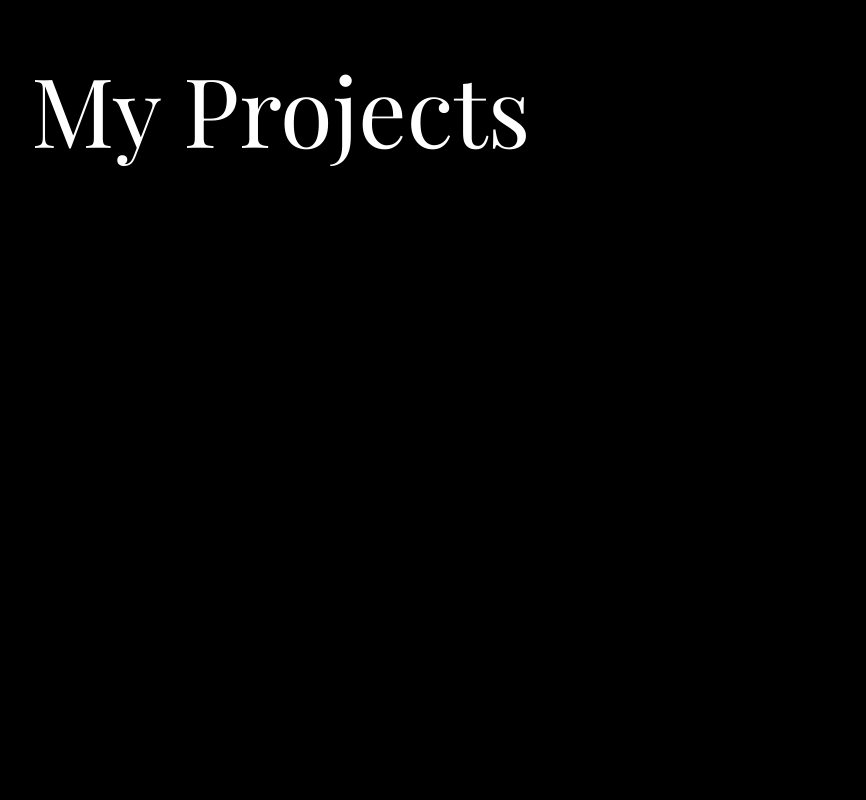
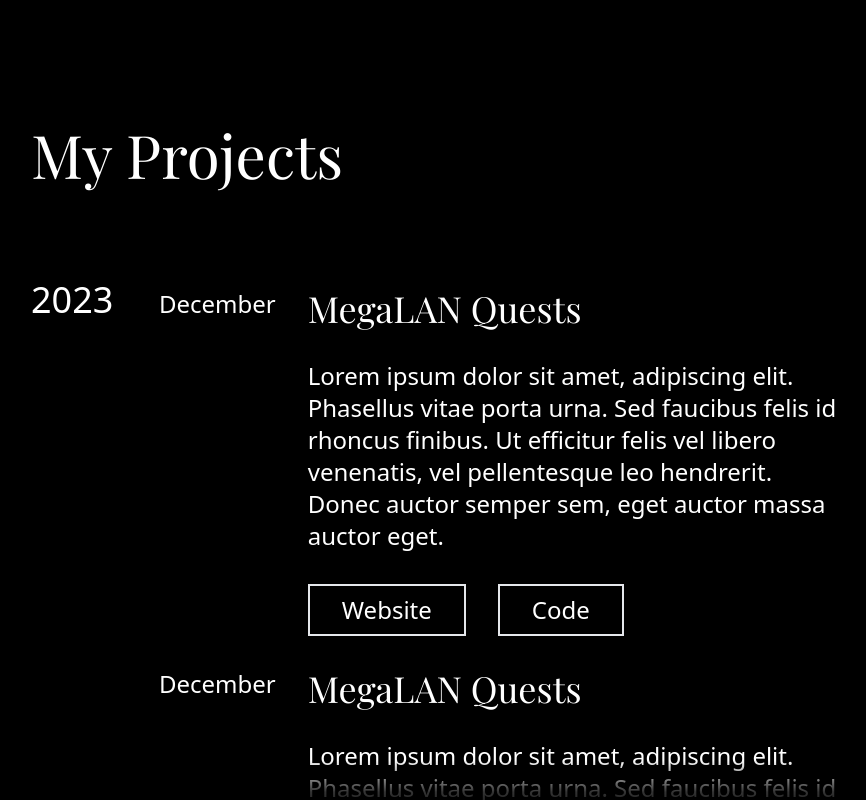
Before and after one commit to HARI-PRMD/portfolio, a Next.js app: page / in a window 1280 px wide. Shown: the part 740-1540 px from the top of the page, without its empty margins (97-963 px from the left). Built offline with nearby package versions, Linux system fonts and the light colour scheme; no server answers.

Commit message:
Completed Basic Version of My Projects Section

```diff
--- /dev/null
+++ b/src/components/projects/AllProjects.tsx
@@ -0,0 +1,88 @@
+import ProjectCard from "./ProjectCard";
+
+const AllProjects = () => {
+  // TODO: Month sticky scrolls
+
+  return (
+    <div className="fr z-0 h-full">
+      <div className="h-full space-y-8 overflow-auto py-16">
+        <div>
+          <p className="p-main sticky top-0">2023</p>
+          <div className="-translate-y-8 space-y-8 pl-32">
+            <ProjectCard
+              title="MegaLAN Quests"
+              description="Lorem ipsum dolor sit amet, adipiscing elit. Phasellus vitae
+  porta urna. Sed faucibus felis id rhoncus finibus. Ut efficitur
+  felis vel libero venenatis, vel pellentesque leo hendrerit.
+  Donec auctor semper sem, eget auctor massa auctor eget."
+              month="December"
+              websiteLink="http://localhost:3000/"
+              codeLink="http://localhost:3000/"
+            />
+            <ProjectCard
+              title="MegaLAN Quests"
+              description="Lorem ipsum dolor sit amet, adipiscing elit. Phasellus vitae
+  porta urna. Sed faucibus felis id rhoncus finibus. Ut efficitur
+  felis vel libero venenatis, vel pellentesque leo hendrerit.
+  Donec auctor semper sem, eget auctor massa auctor eget."
+              month="December"
+              websiteLink="http://localhost:3000/"
+              codeLink="http://localhost:3000/"
+            />
+          </div>
+        </div>
+        <div>
+          <p className="p-main sticky top-0">2022</p>
+          <div className="-translate-y-8 space-y-8 pl-32">
+            <ProjectCard
+              title="MegaLAN Quests"
+              description="Lorem ipsum dolor sit amet, adipiscing elit. Phasellus vitae
+  porta urna. Sed faucibus felis id rhoncus finibus. Ut efficitur
+  felis vel libero venenatis, vel pellentesque leo hendrerit.
+  Donec auctor semper sem, eget auctor massa auctor eget."
+              month="December"
+              websiteLink="http://localhost:3000/"
+              codeLink="http://localhost:3000/"
+            />
+            <ProjectCard
+              title="MegaLAN Quests"
+              description="Lorem ipsum dolor sit amet, adipiscing elit. Phasellus vitae
+  porta urna. Sed faucibus felis id rhoncus finibus. Ut efficitur
+  felis vel libero venenatis, vel pellentesque leo hendrerit.
+  Donec auctor semper sem, eget auctor massa auctor eget."
+              month="December"
+              websiteLink="http://localhost:3000/"
+              codeLink="http://localhost:3000/"
+            />
+          </div>
+        </div>
+        <div>
+          <p className="p-main sticky top-0">2021</p>
+          <div className="-translate-y-8 space-y-8 pl-32">
+            <ProjectCard
+              title="MegaLAN Quests"
+              description="Lorem ipsum dolor sit amet, adipiscing elit. Phasellus vitae
+  porta urna. Sed faucibus felis id rhoncus finibus. Ut efficitur
+  felis vel libero venenatis, vel pellentesque leo hendrerit.
+  Donec auctor semper sem, eget auctor massa auctor eget."
+              month="December"
+              websiteLink="http://localhost:3000/"
+              codeLink="http://localhost:3000/"
+            />
+            <ProjectCard
+              title="MegaLAN Quests"
+              description="Lorem ipsum dolor sit amet, adipiscing elit. Phasellus vitae
+  porta urna. Sed faucibus felis id rhoncus finibus. Ut efficitur
+  felis vel libero venenatis, vel pellentesque leo hendrerit.
+  Donec auctor semper sem, eget auctor massa auctor eget."
+              month="December"
+              websiteLink="http://localhost:3000/"
+              codeLink="http://localhost:3000/"
+            />
+          </div>
+        </div>
+      </div>
+    </div>
+  );
+};
+export default AllProjects;
--- /dev/null
+++ b/src/components/projects/ProjectCard.tsx
@@ -0,0 +1,44 @@
+import Link from "next/link";
+
+type Props = {
+  title: string;
+  description: string;
+  month: string;
+  websiteLink?: string;
+  codeLink?: string;
+};
+
+const ProjectCard: React.FC<Props> = ({
+  title,
+  description,
+  month,
+  websiteLink,
+  codeLink,
+}) => {
+  return (
+    <div className="fr space-x-8">
+      <p>{month}</p>
+      <div className="space-y-8">
+        <h3>{title}</h3>
+        <p>{description}</p>
+        <div className="fr space-x-8">
+          {websiteLink && (
+            <Link href={websiteLink}>
+              <div className="w-fit border-2 px-8 py-2">
+                <p>Website</p>
+              </div>
+            </Link>
+          )}
+          {codeLink && (
+            <Link href={codeLink}>
+              <div className="w-fit border-2 px-8 py-2">
+                <p>Code</p>
+              </div>
+            </Link>
+          )}
+        </div>
+      </div>
+    </div>
+  );
+};
+export default ProjectCard;
--- a/src/layouts/Header.tsx
+++ b/src/layouts/Header.tsx
@@ -1,6 +1,6 @@
 const Header = () => {
   return (
-    <div className="fr fixed h-fit w-full justify-between bg-black/80 px-16 py-4 backdrop-blur-sm">
+    <div className="fr fixed z-50 h-fit w-full justify-between bg-black/80 px-16 py-4 backdrop-blur-sm">
       <h2 className="pl-8">HP</h2>
       <div className="fr w-full max-w-4xl justify-evenly pt-4">
         <p className="p2">PROJECTS</p>
--- a/src/pages/index.tsx
+++ b/src/pages/index.tsx
@@ -1,5 +1,6 @@
 import Image from "next/image";
 import SEO from "~/components/SEO";
+import AllProjects from "~/components/projects/AllProjects";
 import Layout from "~/layouts/Layout";
 
 export default function Home() {
@@ -9,7 +10,7 @@ export default function Home() {
       <Layout>
         <section className="fr h-screen w-full space-x-8 p-32">
           <div className="fc h-full w-3/5 justify-center">
-            <div className="space-y-8">
+            <div className="space-y-12">
               <h1>Hari Pramod</h1>
               <p className="p-main">
                 Lorem ipsum dolor sit amet, adipiscing elit. Phasellus vitae
@@ -17,7 +18,7 @@ export default function Home() {
                 felis vel libero venenatis, vel pellentesque leo hendrerit.
                 Donec auctor semper sem, eget auctor massa auctor eget.
               </p>
-              <button className="p-main w-fit border px-16 py-4">
+              <button className="p-main w-fit border-2 px-16 py-4">
                 See Resume
               </button>
             </div>
@@ -30,8 +31,13 @@ export default function Home() {
             alt="portrait"
           />
         </section>
-        <section className="h-screen w-full px-32">
-          <h1>My Projects</h1>
+        <section className="h-screen w-full space-y-8 px-32 pb-32 pt-16">
+          <h2>My Projects</h2>
+          <div className="absolute z-30 h-16 w-4/5 bg-gradient-to-b from-black to-transparent" />
+          <div className="h-full w-4/5">
+            <AllProjects />
+          </div>
+          <div className="absolute h-16 w-4/5 -translate-y-24 bg-gradient-to-t from-black via-black/80 to-transparent" />
         </section>
       </Layout>
     </>
```
